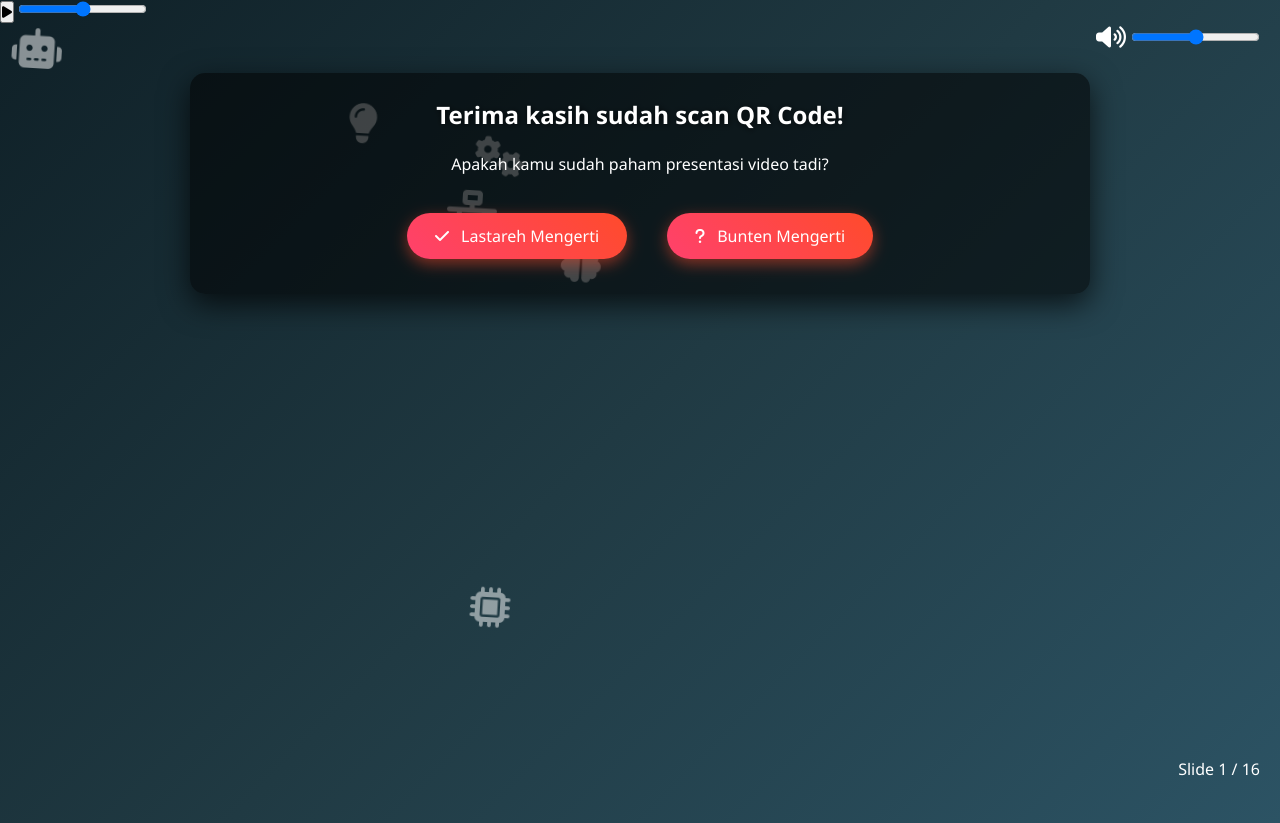
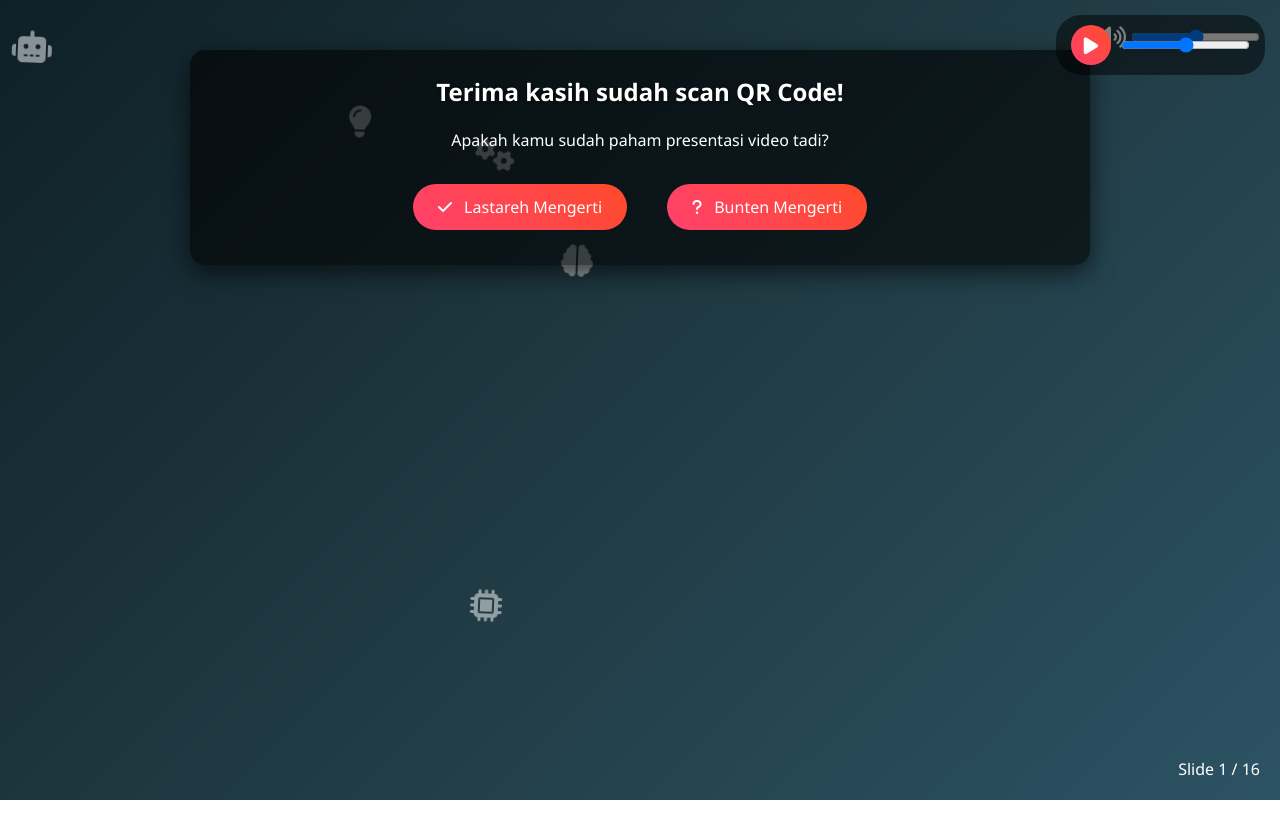
Before and after one commit to teguhbaik-prog/tugas-kka, a plain HTML site: page index.html in a window 1280 px wide. After the commit the page ends 800 px from the top, so only its background shows below. Drawn offline with Linux system fonts and the light colour scheme.

Commit message:
Update style.css

```diff
--- a/css/style.css
+++ b/css/style.css
@@ -1,4 +1,4 @@
-/* ================= RESET STYLING ================= */
+/* RESET STYLING */
 * {
   margin: 0;
   padding: 0;
@@ -11,26 +11,59 @@ body {
   color: #fff;
   overflow-x: hidden;
   scroll-behavior: smooth;
-  min-height: 100vh;
+  position: relative;
 }
 
-/* ================= FLOATING ICONS ================= */
+/* MUSIC CONTROL */
+.music-control {
+  position: fixed;
+  top: 15px;
+  right: 15px;
+  background: rgba(0,0,0,0.5);
+  padding: 10px 15px;
+  border-radius: 25px;
+  display: flex;
+  align-items: center;
+  gap: 10px;
+  z-index: 1000;
+}
+
+.music-control button {
+  background: linear-gradient(45deg, #ff416c, #ff4b2b);
+  border: none;
+  border-radius: 50%;
+  width: 40px;
+  height: 40px;
+  color: #fff;
+  font-size: 1.2rem;
+  cursor: pointer;
+  transition: transform 0.3s ease;
+}
+
+.music-control button:hover {
+  transform: scale(1.2);
+}
+
+.music-control input[type="range"] {
+  cursor: pointer;
+}
+
+/* FLOATING ICONS */
 .floating-icon {
   position: absolute;
-  font-size: 2.5rem;
+  font-size: 2rem;
   color: rgba(255, 255, 255, 0.5);
   animation: float 6s ease-in-out infinite;
-  z-index: 1;
-  pointer-events: none;
+  transition: transform 0.5s ease;
 }
 
 @keyframes float {
   0% { transform: translateY(0px) rotate(0deg);}
-  50% { transform: translateY(-25px) rotate(15deg);}
+  50% { transform: translateY(-15px) rotate(10deg);}
   100% { transform: translateY(0px) rotate(0deg);}
 }
 
-/* ================= SLIDES ================= */
+/* SLIDE STYLING */
 .slide {
   display: none;
   padding: 50px 20px;
@@ -38,7 +71,6 @@ body {
   width: 100%;
   text-align: center;
   position: relative;
-  z-index: 2;
   animation: fadein 1s ease;
 }
 
@@ -51,63 +83,59 @@ body {
   to { opacity: 1; transform: translateY(0);}
 }
 
-/* ================= CONTENT BOX ================= */
+/* CONTENT BOX */
 .content {
   max-width: 900px;
   margin: 0 auto;
   padding: 25px 30px;
-  background: rgba(0,0,0,0.55);
+  background: rgba(0,0,0,0.6);
   border-radius: 15px;
-  box-shadow: 0 10px 30px rgba(0,0,0,0.7);
-  position: relative;
-  z-index: 3;
+  box-shadow: 0 8px 25px rgba(0,0,0,0.6);
 }
 
-/* ================= HEADINGS ================= */
+/* HEADINGS */
 h1, h2 {
   margin-bottom: 20px;
-  text-shadow: 1px 1px 6px rgba(0,0,0,0.7);
+  text-shadow: 1px 1px 5px rgba(0,0,0,0.7);
 }
 
-/* ================= PARAGRAPHS & LIST ================= */
 p, ul, li {
   margin-bottom: 15px;
-  line-height: 1.7;
+  line-height: 1.6;
 }
 
 ul li {
   text-align: left;
-  margin-left: 25px;
+  margin-left: 20px;
 }
 
-/* ================= SLIDE IMAGES ================= */
+/* SLIDE IMAGES */
 .slide-img {
   width: 250px;
   height: auto;
   margin-top: 15px;
-  border-radius: 12px;
-  box-shadow: 0 8px 25px rgba(0,0,0,0.7);
-  transition: transform 0.4s ease;
+  border-radius: 10px;
+  box-shadow: 0 5px 15px rgba(0,0,0,0.7);
+  transition: transform 0.3s ease;
 }
 
 .slide-img:hover {
-  transform: scale(1.08);
+  transform: scale(1.05) rotate(2deg);
 }
 
-/* ================= BUTTONS ================= */
+/* BUTTONS */
 .btn {
   display: inline-block;
   margin: 10px;
-  padding: 12px 28px;
+  padding: 12px 25px;
   font-size: 1rem;
   border: none;
-  border-radius: 30px;
+  border-radius: 25px;
   background: linear-gradient(45deg, #ff416c, #ff4b2b);
   color: #fff;
   cursor: pointer;
-  transition: all 0.35s ease;
+  transition: all 0.3s ease;
   text-decoration: none;
-  box-shadow: 0 5px 15px rgba(255,75,43,0.5);
 }
 
 .btn i {
@@ -116,19 +144,19 @@ ul li {
 
 .btn:hover {
   background: linear-gradient(45deg, #ff4b2b, #ff416c);
-  transform: scale(1.12) rotate(-2deg);
-  box-shadow: 0 8px 25px rgba(255,75,43,0.6);
+  transform: scale(1.05);
+  box-shadow: 0 5px 20px rgba(255,75,43,0.6);
 }
 
-/* ================= CHOICE BOX ================= */
+/* CHOICE BOX */
 .choice-box {
   display: flex;
   justify-content: center;
   gap: 20px;
-  margin-top: 25px;
+  margin-top: 20px;
 }
 
-/* ================= TABLE ================= */
+/* TABLES */
 table.comparison {
   width: 100%;
   border-collapse: collapse;
@@ -136,7 +164,7 @@ table.comparison {
 }
 
 table.comparison th, table.comparison td {
-  padding: 14px;
+  padding: 12px;
   border: 1px solid #fff;
   text-align: center;
 }
@@ -146,14 +174,14 @@ table.comparison th {
   font-weight: bold;
 }
 
-/* ================= RESPONSIVE DESIGN ================= */
+/* RESPONSIVE DESIGN */
 @media screen and (max-width: 1024px) {
-  .slide-img { width: 220px; }
+  .slide-img { width: 200px; }
 }
 
 @media screen and (max-width: 768px) {
   .content { padding: 20px; }
-  .btn { padding: 10px 22px; font-size: 0.95rem; }
+  .btn { padding: 10px 20px; font-size: 0.9rem; }
   .slide-img { width: 180px; }
 }
 
@@ -162,6 +190,7 @@ table.comparison th {
   h1 { font-size: 1.5rem; }
   h2 { font-size: 1.2rem; }
   p, li { font-size: 0.9rem; }
-  .btn { padding: 8px 18px; font-size: 0.85rem; }
-  .choice-box { flex-direction: column; gap: 12px; }
+  .btn { padding: 8px 15px; font-size: 0.8rem; }
+  .choice-box { flex-direction: column; gap: 10px; }
+  .music-control { top: 10px; right: 10px; padding: 8px 12px; }
 }
```
